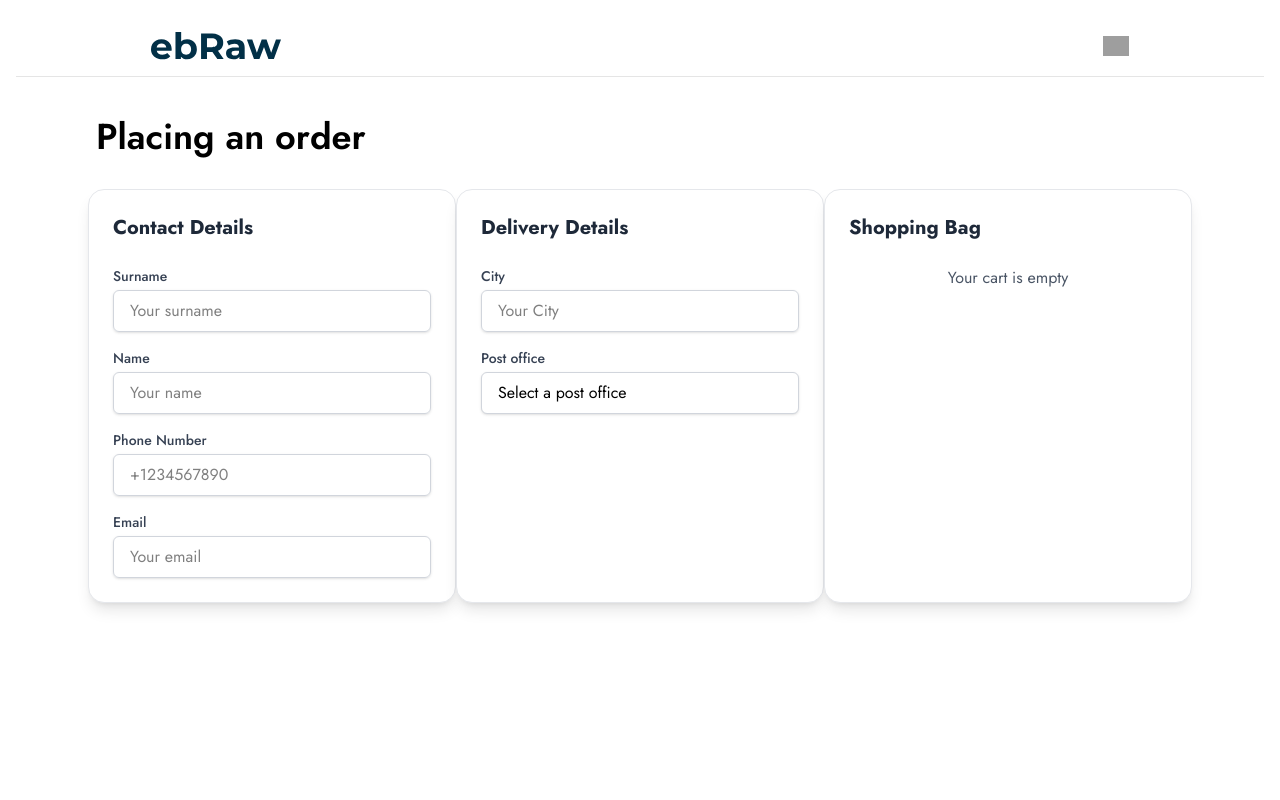
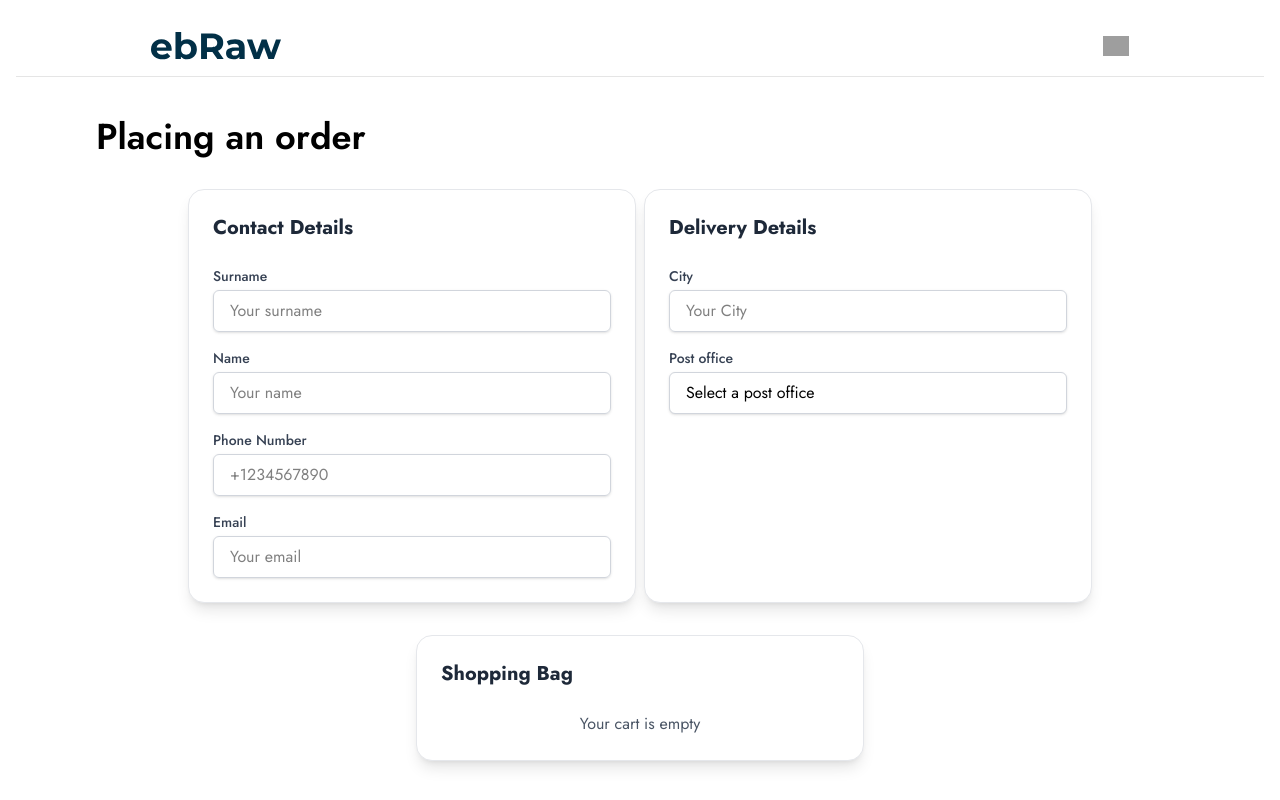
Before and after one commit to nazarMn/eb-raw, a Next.js app: page /Checkout in a window 1280 px wide. Built offline with nearby package versions, Linux system fonts and the light colour scheme; grey boxes are pictures that could not be loaded.

Commit message:
add adaptive Checkout

```diff
--- a/pages/Checkout.jsx
+++ b/pages/Checkout.jsx
@@ -19,7 +19,7 @@ const jost = Jost({
           <Header />
           <Text />
 
-          <div className="flex w-full justify-between іtems-end mt-8 pl-18 pr-18">
+          <div className="flex w-full justify-center gap-x-2 align-center flex-wrap gap-y-8 іtems-end mt-8 pl-18 pr-18">
             <ContactDetailsForm />
             <ContactDeliveryForm />
             <Cart />
```
